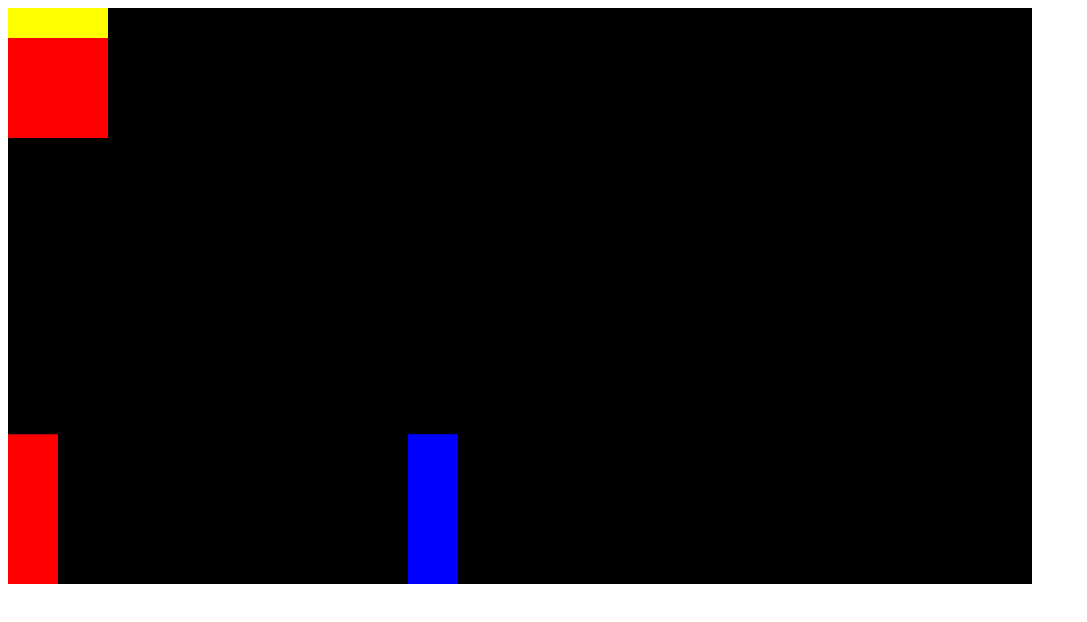
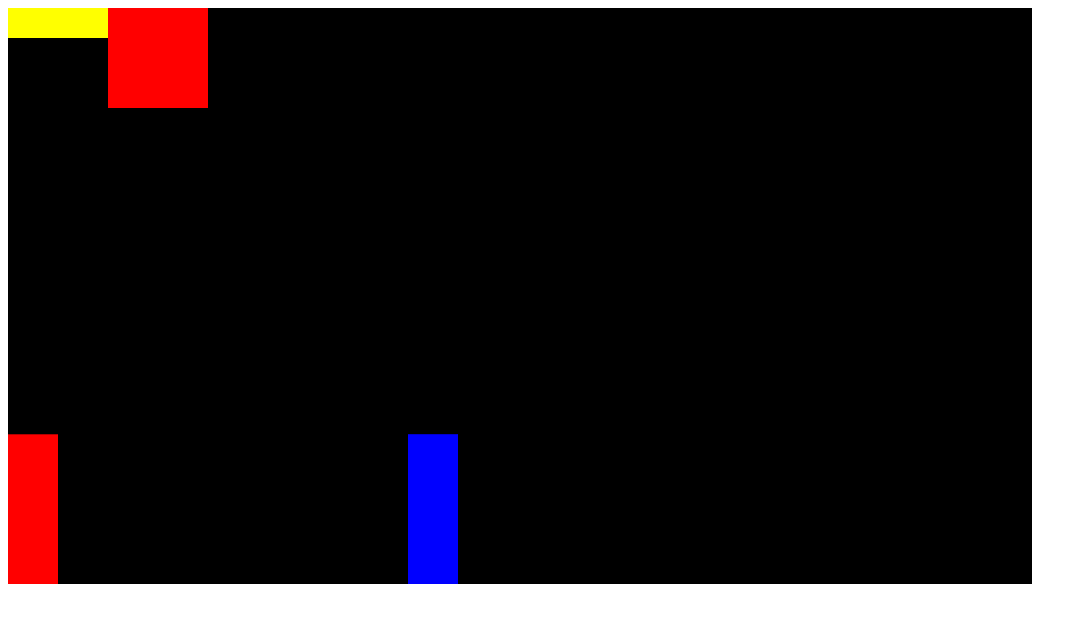
Before and after one commit to kaiogama18/Inner-Fight, a plain HTML site: page index.html in a window 1280 px wide. Shown: the whole page, without its empty margins (0-1087 px from the left). Drawn offline with Linux system fonts and the light colour scheme.

Commit message:
display: flex;

```diff
--- a/index.html
+++ b/index.html
@@ -3,7 +3,7 @@
     <div style="position: relative;">
 
         <!-- smaller red container div-->
-        <div style="position: absolute;">
+        <div style="position: absolute; display: flex;">
 
             <!-- player health -->
             <div style="background-color: yellow; height: 30px; width: 100px;"></div>
```
